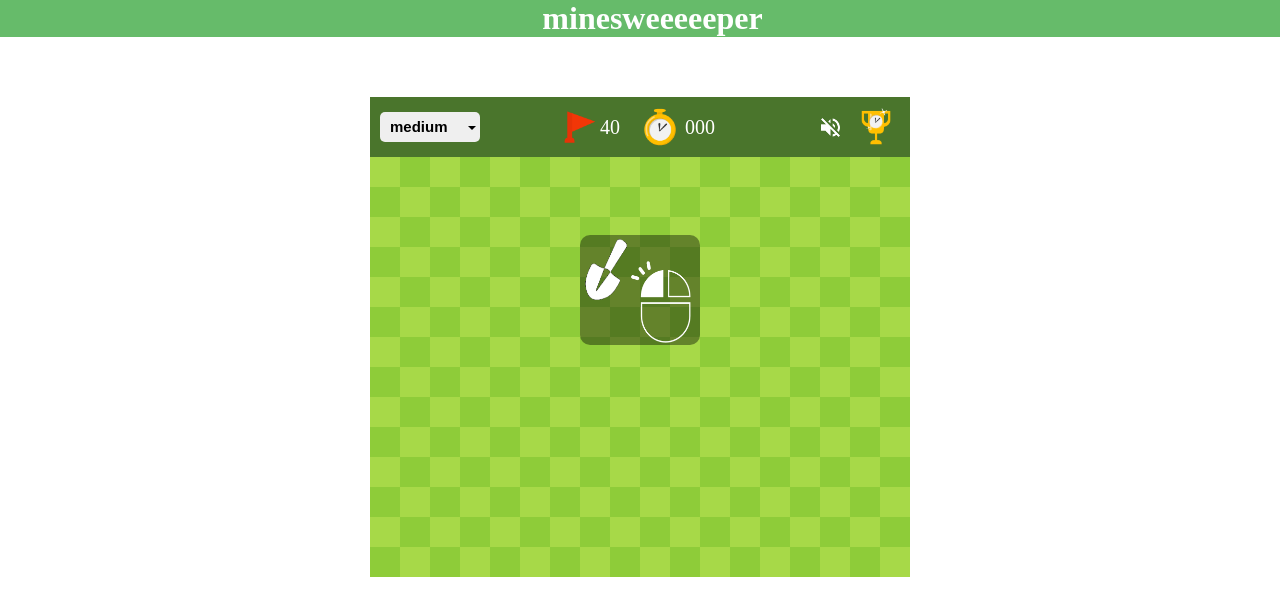
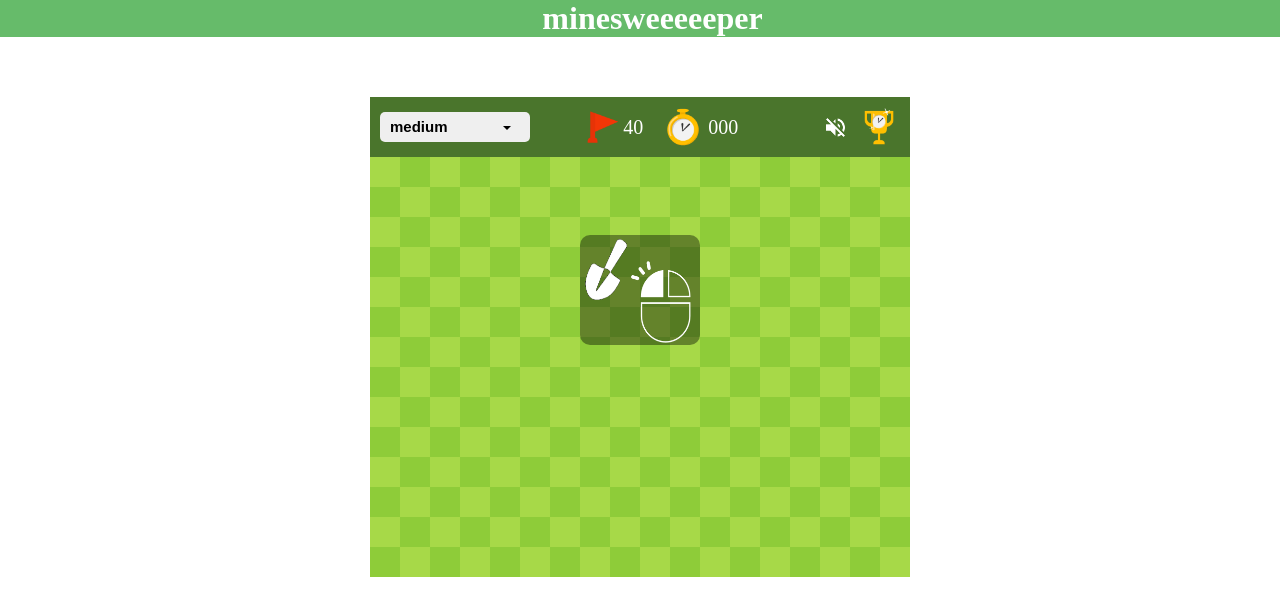
Before and after one commit to relationslab/minesweeper, a React (Create React App) app: page / in a window 1280 px wide. Shown: the top 616 px of the page. Built offline with nearby package versions, Linux system fonts and the light colour scheme; no server answers.

Commit message:
fix: selectBox

```diff
--- a/src/components/SelectLevel.tsx
+++ b/src/components/SelectLevel.tsx
@@ -7,11 +7,12 @@ const StyledSelectLevel = styled.select`
     margin: 4px 6px 4px 2px;
     font-size: 12px;
     padding-left: 4px;
+    width: 80px;
   }
   appearance: none;
   outline: none;
   border: none;
-  width: 100px;
+  width: 150px;
   margin: 15px 10px;
   padding: 0 0 0 10px;
   font-size: 15px;
```
